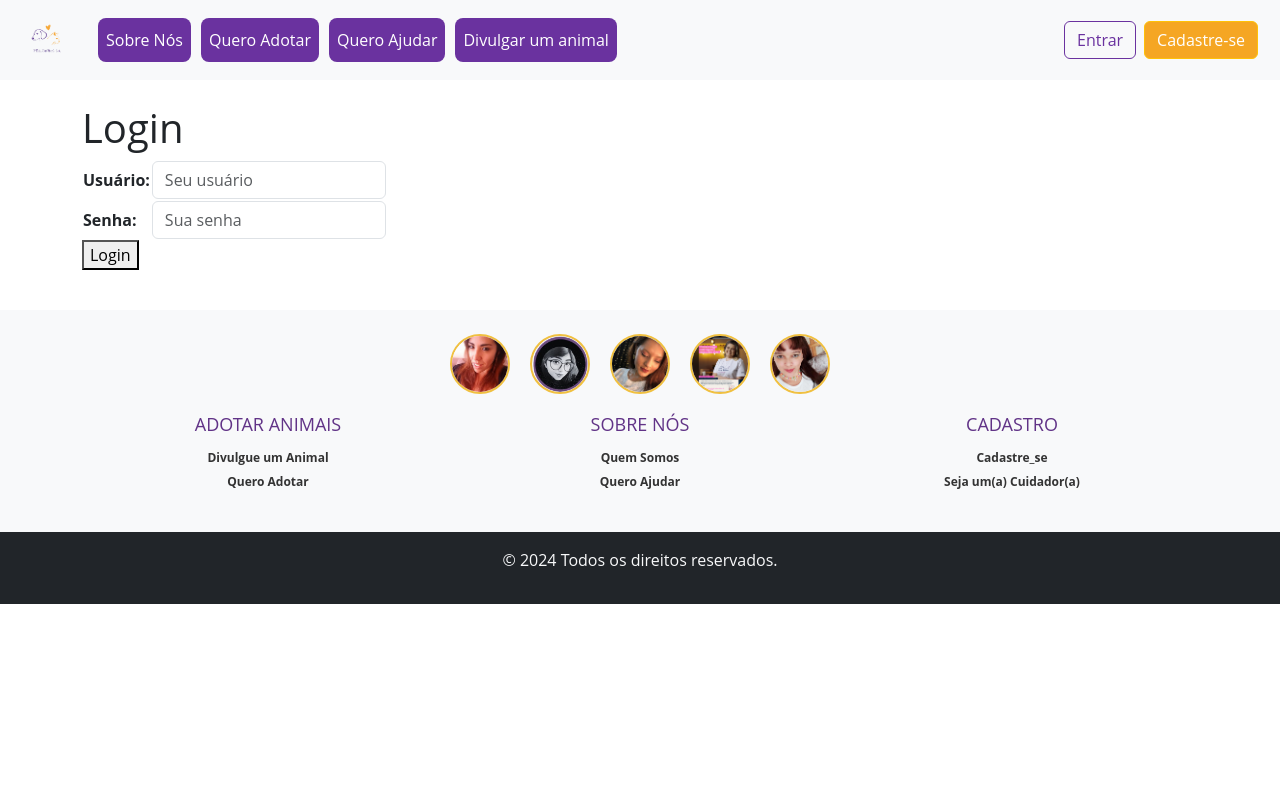
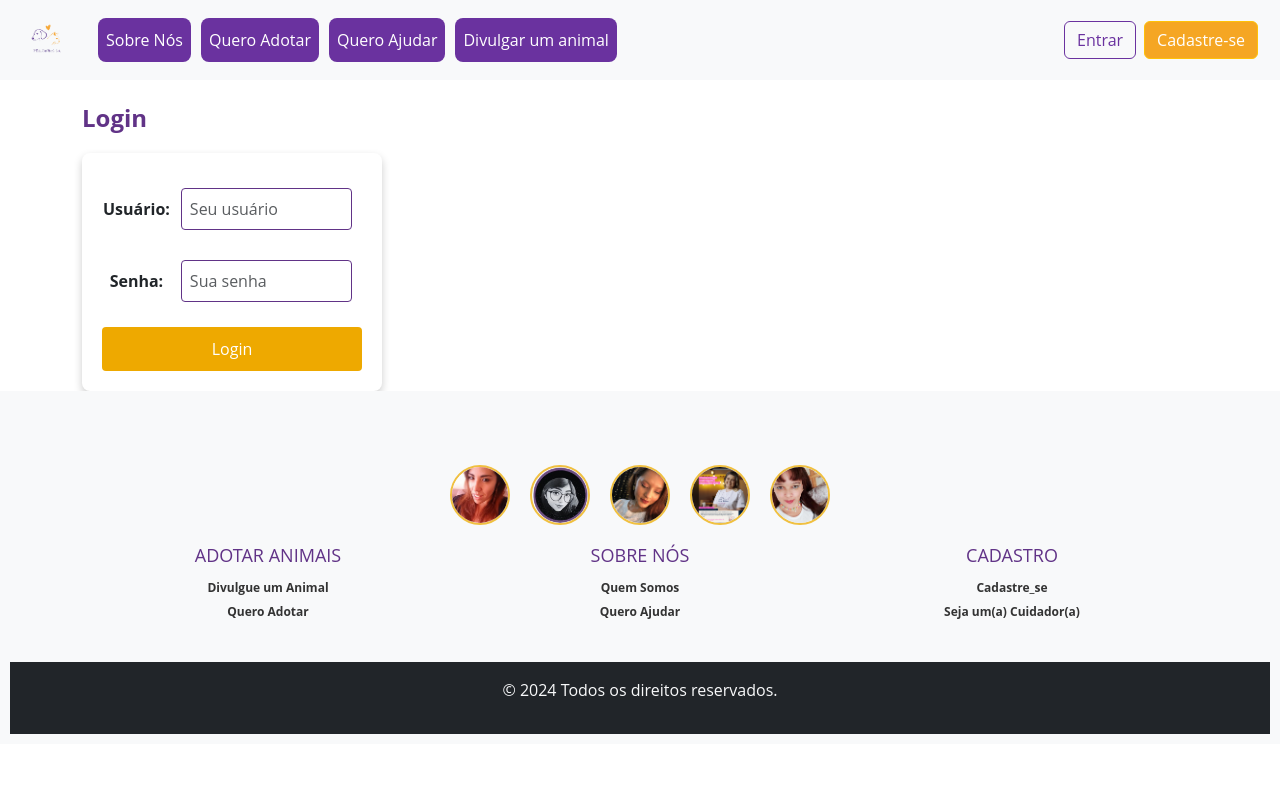
Before and after one commit to liviaboscolo/ProjetoFinal_SquadSarahGilbert, a Django app: page /login/ in a window 1280 px wide. Run offline with Django 4.2, Linux system fonts and the light colour scheme.

Commit message:
adicionei css em todos forms e login

```diff
--- a/projeto_abrigo_animal/static/css/footer.css
+++ b/projeto_abrigo_animal/static/css/footer.css
@@ -63,3 +63,14 @@
 .container {
     margin-top: 40px; /* Para distanciar o conteúdo do rodapé */
 }
+
+/* Estilo do footer para manter na parte inferior */
+footer {
+    width: 100%;
+    text-align: center;
+    padding: 10px;
+    background-color: #333; /* Ajuste de cor para combinar com o design */
+    color: #ffffff;
+    position: relative;
+    bottom: 0;
+}
--- /dev/null
+++ b/projeto_abrigo_animal/static/css/login.css
@@ -0,0 +1,69 @@
+/* Define o estilo do corpo da página */
+body {
+
+    min-height: 100vh;
+    margin: 0;
+}
+
+/* Container principal para alinhar o conteúdo */
+.main-container {
+    flex: 1;
+    display: flex;
+    flex-direction: column;
+    justify-content: center;
+    align-items: center;
+}
+
+/* Estilo do formulário */
+form {
+    background-color: #ffffff;
+    padding: 20px;
+    border-radius: 8px;
+    box-shadow: 0px 4px 8px rgba(0, 0, 0, 0.2);
+    width: 300px;
+    text-align: center;
+}
+
+/* Estilo do título */
+h1 {
+    color: rgb(97, 51, 135); /* Roxo */
+    margin-bottom: 20px;
+    font-size: 24px;
+    font-weight: bold;
+}
+
+/* Estilo dos rótulos e campos de entrada */
+table {
+    width: 100%;
+}
+
+table td {
+    padding: 10px;
+    text-align: left;
+}
+
+input[type="text"], input[type="password"] {
+    width: 100%;
+    padding: 8px;
+    margin: 5px 0;
+    border: 1px solid rgb(97, 51, 135);
+    border-radius: 4px;
+}
+
+/* Estilo do botão de login */
+button[type="submit"] {
+    background-color: rgb(238, 169, 0); /* Amarelo */
+    color: #ffffff;
+    border: none;
+    padding: 10px 15px;
+    font-size: 16px;
+    border-radius: 4px;
+    cursor: pointer;
+    width: 100%;
+    margin-top: 10px;
+    transition: background-color 0.3s;
+}
+
+button[type="submit"]:hover {
+    background-color: rgb(194, 138, 0); /* Cor amarela mais escura para o hover */
+}
--- a/projeto_abrigo_animal/static/css/quero_ajudar.css
+++ b/projeto_abrigo_animal/static/css/quero_ajudar.css
@@ -25,10 +25,7 @@ p.lead {
     color: #555;
 }
 
-.footer {
-    color: #6a1b9a;
-    font-weight: bold;
-}
+
 .custom-link {
     color: #6a1b9a; /* Cor para o efeito hover */
 }
--- a/projeto_abrigo_animal/usuarios/templates/cadastro_pessoa.html
+++ b/projeto_abrigo_animal/usuarios/templates/cadastro_pessoa.html
@@ -1,5 +1,8 @@
 {% extends 'base.html' %}
 {% load static %}
+{% block extra_css %}
+<link rel="stylesheet" href="{% static 'css/seja_cuidador.css' %}">
+{% endblock %}
 {% block content %}
     <h1>Cadastro</h1>
     <form action= "{% url 'cadastro_pessoa' %}" method="POST" enctype="multipart/form-data">
--- a/projeto_abrigo_animal/usuarios/templates/login.html
+++ b/projeto_abrigo_animal/usuarios/templates/login.html
@@ -1,5 +1,8 @@
 {% extends 'base.html' %}
 {% load static %}
+{% block extra_css %}
+<link rel="stylesheet" href="{% static 'css/login.css' %}">
+{% endblock %}
 {% block content %}
     <h1>Login</h1>
     <form action= "{% url 'login' %}?next={{next}}" method="POST" enctype="multipart/form-data">
--- a/projeto_abrigo_animal/usuarios/templates/solicitacao_cuidador.html
+++ b/projeto_abrigo_animal/usuarios/templates/solicitacao_cuidador.html
@@ -1,5 +1,8 @@
 {% extends 'base.html' %}
 {% load static %}
+{% block extra_css %}
+<link rel="stylesheet" href="{% static 'css/seja_cuidador.css' %}">
+{% endblock %}
 {% block content %}
     <h1>Solicitacão para Cuidador</h1>  <!-- Mostrar o nome do animal -->
 
--- a/projeto_abrigo_animal/usuarios/templates/solicitacao_voluntario.html
+++ b/projeto_abrigo_animal/usuarios/templates/solicitacao_voluntario.html
@@ -1,5 +1,8 @@
 {% extends 'base.html' %}
 {% load static %}
+{% block extra_css %}
+<link rel="stylesheet" href="{% static 'css/seja_cuidador.css' %}">
+{% endblock %}
 {% block content %}
     <h1>Solicitacão para Voluntariado</h1>  <!-- Mostrar o nome do animal -->
 
```
Also changed, not shown: projeto_abrigo_animal/static/css/seja_cuidador.css (added, +82 -0 lines), projeto_abrigo_animal/db.sqlite3.
